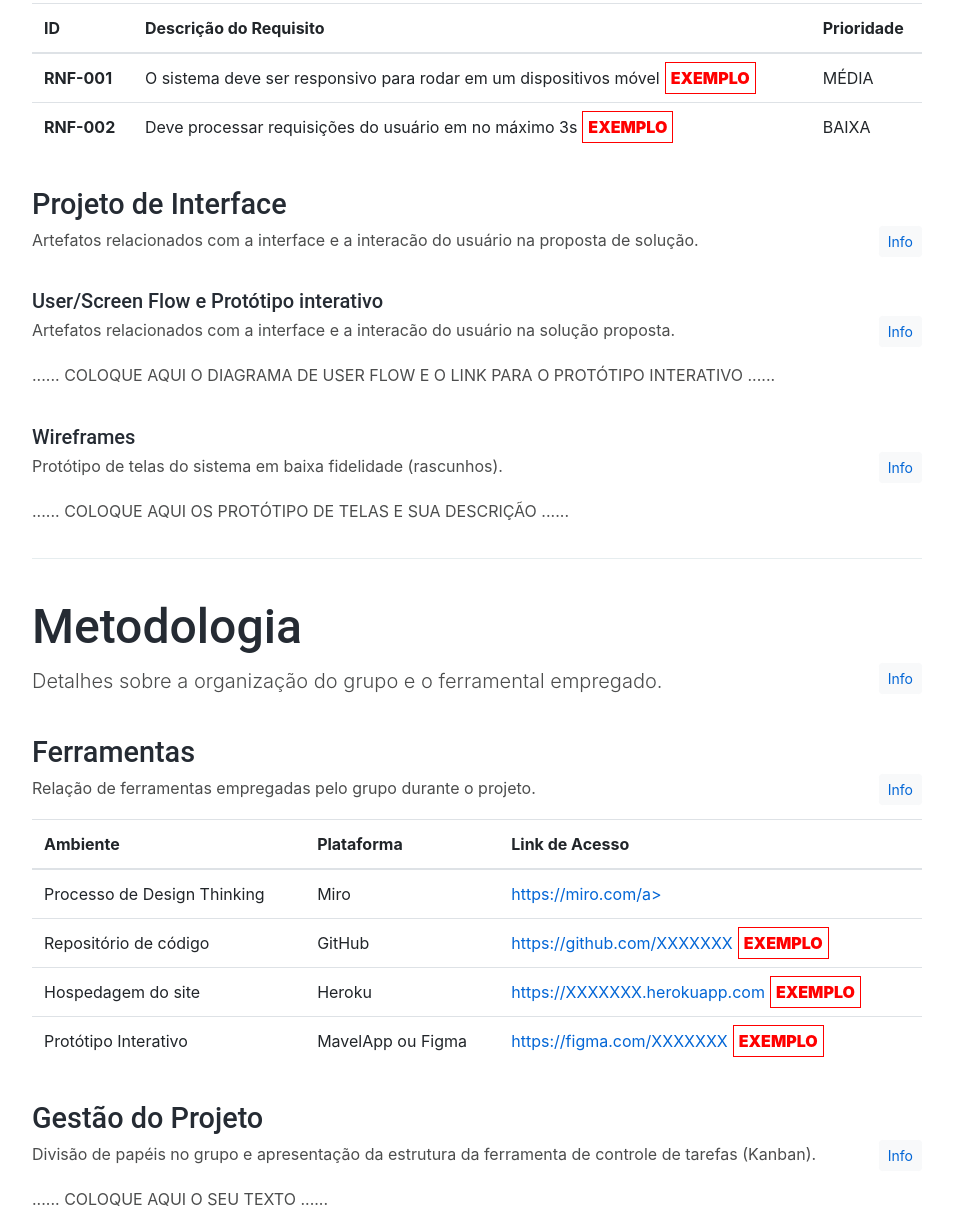
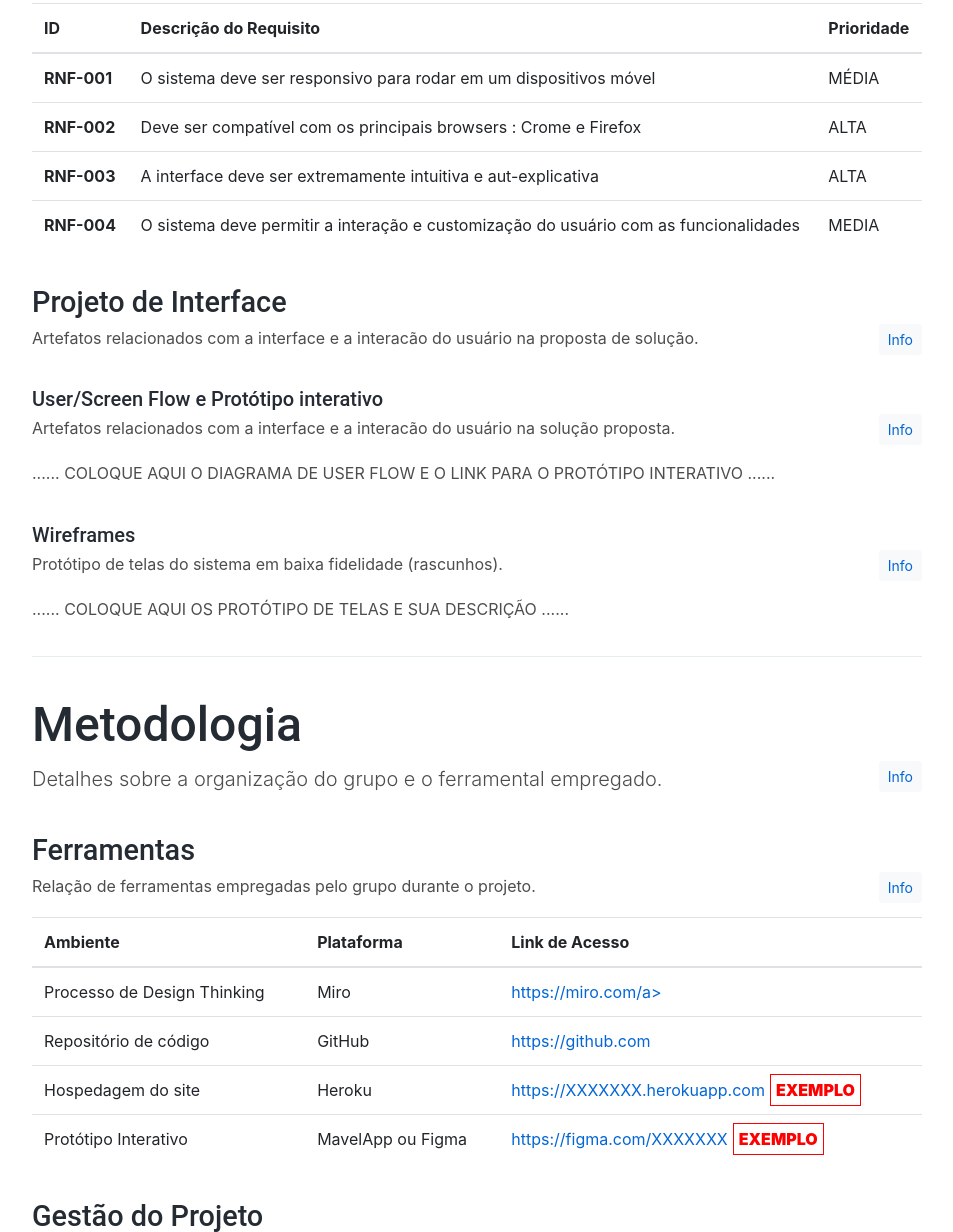
Before and after one commit to andre-jales/ti-2-pmg-cc-t-20241-g8-organizai, a plain HTML site: page docs/index.html in a window 1280 px wide. Shown: the part 2960-4192 px from the top of the page, without its empty margins (293-1246 px from the left). Drawn offline with Linux system fonts and the light colour scheme.

Commit message:
Update index.html

```diff
--- a/docs/index.html
+++ b/docs/index.html
@@ -321,13 +321,23 @@
                   <tbody>
                       <tr>
                           <th scope="row">RNF-001</th>
-                          <td>O sistema deve ser responsivo para rodar em um dispositivos móvel<span class="exemplo">EXEMPLO</span></td>
+                          <td>O sistema deve ser responsivo para rodar em um dispositivos móvel</td>
                           <td>MÉDIA</td>
                       </tr>
                       <tr>
                           <th scope="row">RNF-002</th>
-                          <td>Deve processar requisições do usuário em no máximo 3s<span class="exemplo">EXEMPLO</span></td>
-                          <td>BAIXA</td>
+                          <td>Deve ser compatível com os principais browsers : Crome e Firefox</td>
+                          <td>ALTA</td>
+                      </tr>
+                      <tr>
+                          <th scope="row">RNF-003</th>
+                          <td>A interface deve ser extremamente intuitiva e aut-explicativa</td>
+                          <td>ALTA</td>
+                      </tr>
+                     <tr>
+                          <th scope="row">RNF-004</th>
+                          <td>O sistema deve permitir a interação e customização do usuário com as funcionalidades </td>
+                          <td>MEDIA</td>
                       </tr>
                   </tbody>
                 </table>
@@ -410,7 +420,7 @@
                     <tr>
                         <td>Repositório de código</td>
                         <td>GitHub</td>
-                        <td><a href="https://github.com/XXXXXXX">https://github.com/XXXXXXX</a><span class="exemplo">EXEMPLO</span></td>
+                        <td><a href="https://github.com/ICEI-PUC-Minas-PMGCC-TI/ti-1-pmg-cc-t-20232-g2-organizacao-pessoal">https://github.com</td>
                     </tr>
                     <tr>
                         <td>Hospedagem do site</td>
@@ -435,7 +445,14 @@
                 <p>Apresente a divisão de papéis e tarefas entre os membros do grupo. Informe quem é o Scrum Master, o Product Owner e os desenvolvedores. Informe também quem é o responsável pela documentação do projeto.</p>
                 <p>Apresente o quadro de gerenciamento do time (Kanban), seu formato e as experiências na utilização dessa ferramenta (GitHub Projects) </p>
               </div>
-              <p>......  COLOQUE AQUI O SEU TEXTO ......</p>
+
+                <p>Gustavo Alvarenga: Projeto de Interface (Fluxo do usuário, Wireframes das telas, Protótipo Interativo, Apresentação do projeto (Slides a serem utilizados na apresentação em sala)  </p>
+                <p>André Jales: Projeto de Interface (Fluxo do usuário, Wireframes das telas, Protótipo Interativo, Apresentação do projeto (Slides a serem utilizados na apresentação em sala)   </p>
+                <p>Mateus Evangelista: Responsável pela documentação  </p>
+                <p>Gustavo Félix: Responsável pela documentação  </p>
+                <p>Rommel Carneiro: PO (Product Owner)  </p>
+                <p>OBS: Todos fazem papel de Scrum Master  </p>
+                <p>Gerenciamento do projeto no github: <a href="https://github.com/orgs/ICEI-PUC-Minas-PMGCC-TI/projects/15/views/1">https://github.com (Kanban)</a>  </p>
             </section>
 
 
```
